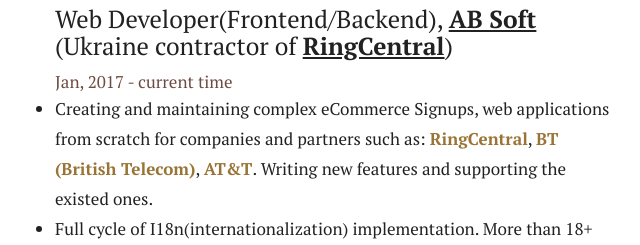
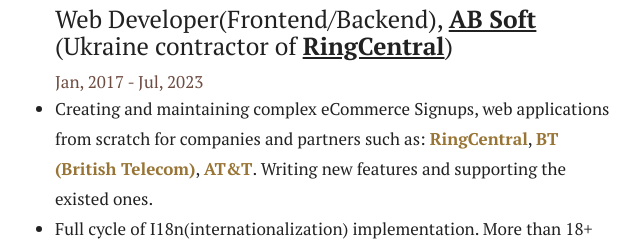
Before and after one commit to vodolserge/curriculum-vitae, a website: page index.html in a window 1280 px wide. Shown: the part 250-495 px from the top of the page, 615-1255 px from the left. Drawn offline with nearby package versions, Linux system fonts and the light colour scheme.

Commit message:
# fix date

```diff
--- a/index.html
+++ b/index.html
@@ -158,7 +158,7 @@
                                 <a href="https://ab-soft.net" target="_blank">AB Soft</a>
                                 (Ukraine contractor of <a href="https://www.ringcentral.com" target="_blank">RingCentral</a>)
                             </h5>
-                            <span class="period">Jan, 2017 - current time</span>
+                            <span class="period">Jan, 2017 - Jul, 2023</span>
                             <ul class="duties browser-default">
                                 <li class="duties-item">
                                     Creating and maintaining complex eCommerce Signups, web applications from scratch for companies and partners such as:
```
